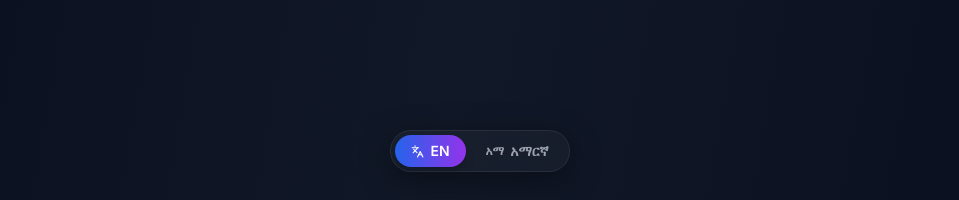
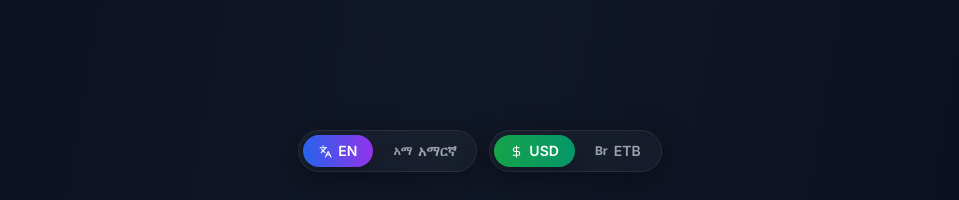
Before and after one commit to natnael156/nextjs-portfolio, a Next.js app: page / in a window 1280 px wide. Shown: the part 3760-3960 px from the top of the page, without its empty margins (160-1119 px from the left). Built offline with nearby package versions, Linux system fonts and the light colour scheme; no server answers; the database is empty.

Commit message:
feat: add USD/ETB currency toggle with live conversion and admin ETB rate control

```diff
--- a/app/admin/tabs.tsx
+++ b/app/admin/tabs.tsx
@@ -1590,6 +1590,7 @@ export function PricingTab() {
   ];
 
   const defaults: Record<string, number> = {
+    etb_rate: 57,
     landing: 300, portfolio: 400, ecommerce: 1200, webapp: 1500, mobile: 2000, blog: 600,
     feat_auth: 300, feat_db: 400, feat_payment: 350, feat_seo: 200, feat_analytics: 250,
     feat_email: 200, feat_animations: 300, feat_cms: 350, feat_realtime: 400, feat_chat: 250,
--- a/components/Pricing.tsx
+++ b/components/Pricing.tsx
@@ -5,7 +5,7 @@ import { useRef, useState, useEffect } from "react";
 import {
   Check, ArrowRight, Globe, ShoppingCart, LayoutDashboard,
   Smartphone, Database, Zap, Shield, Search, RefreshCw, Palette,
-  MessageSquare, BarChart, Mail, ChevronRight, Calculator, Languages,
+  MessageSquare, BarChart, Mail, ChevronRight, Languages, DollarSign,
 } from "lucide-react";
 
 // ─── Translations ─────────────────────────────────────────────────
@@ -147,6 +147,17 @@ export default function Pricing() {
 
   // editable prices loaded from admin API
   const [customPrices, setCustomPrices] = useState<Record<string, number>>({});
+  // currency
+  const [currency, setCurrency] = useState<"usd" | "etb">("usd");
+  const ETB_RATE = customPrices["etb_rate"] ?? 57; // 1 USD = X ETB, editable in admin
+
+  const fmt = (usdAmount: number) => {
+    if (currency === "etb") {
+      const etb = Math.round(usdAmount * ETB_RATE);
+      return `ETB ${etb.toLocaleString()}`;
+    }
+    return `$${usdAmount.toLocaleString()}`;
+  };
 
   useEffect(() => {
     fetch("/api/pricing-config")
@@ -187,7 +198,7 @@ export default function Pricing() {
       ? timelines.find(t => t.id === timeline)?.labelEn
       : timelines.find(t => t.id === timeline)?.labelAm;
 
-    const message = `Project Quote Request:\n\nProject Type: ${ptLabel}\nPages: ${pages}\nFeatures: ${featLabels || "None"}\nTimeline: ${tlLabel}\nEstimated Budget: $${total.toLocaleString()}\n\nNote: ${note}`;
+    const message = `Project Quote Request:\n\nProject Type: ${ptLabel}\nPages: ${pages}\nFeatures: ${featLabels || "None"}\nTimeline: ${tlLabel}\nEstimated Budget: $${total.toLocaleString()} USD / ETB ${Math.round(total * ETB_RATE).toLocaleString()}\n\nNote: ${note}`;
     try {
       await fetch(`https://formspree.io/f/movzdlrb`, {
         method: "POST",
@@ -214,8 +225,9 @@ export default function Pricing() {
           transition={{ duration: 0.7 }}
           className="text-center mb-16"
         >
-          {/* Language toggle */}
-          <div className="flex justify-center mb-6">
+          {/* Language + Currency toggles */}
+          <div className="flex justify-center gap-3 mb-6 flex-wrap">
+            {/* Language */}
             <div className="inline-flex items-center gap-1 p-1 glass rounded-full border border-white/10">
               <button
                 onClick={() => setLang("en")}
@@ -228,6 +240,21 @@ export default function Pricing() {
                 className={`flex items-center gap-1.5 px-4 py-1.5 rounded-full text-sm font-semibold transition-all ${lang === "am" ? "bg-gradient-to-r from-blue-600 to-purple-600 text-white shadow-lg" : "text-gray-400 hover:text-white"}`}
               >
                 <span className="text-xs">አማ</span> አማርኛ
+              </button>
+            </div>
+            {/* Currency */}
+            <div className="inline-flex items-center gap-1 p-1 glass rounded-full border border-white/10">
+              <button
+                onClick={() => setCurrency("usd")}
+                className={`flex items-center gap-1.5 px-4 py-1.5 rounded-full text-sm font-semibold transition-all ${currency === "usd" ? "bg-gradient-to-r from-green-600 to-emerald-600 text-white shadow-lg" : "text-gray-400 hover:text-white"}`}
+              >
+                <DollarSign size={13} /> USD
+              </button>
+              <button
+                onClick={() => setCurrency("etb")}
+                className={`flex items-center gap-1.5 px-4 py-1.5 rounded-full text-sm font-semibold transition-all ${currency === "etb" ? "bg-gradient-to-r from-green-600 to-emerald-600 text-white shadow-lg" : "text-gray-400 hover:text-white"}`}
+              >
+                <span className="text-xs font-bold">Br</span> ETB
               </button>
             </div>
           </div>
@@ -291,7 +318,7 @@ export default function Pricing() {
                             <p className={`font-semibold text-sm ${sel ? "text-white" : "text-gray-300"}`}>{lang === "en" ? pt.labelEn : pt.labelAm}</p>
                             <p className="text-xs text-gray-500 mt-0.5">{lang === "en" ? pt.descEn : pt.descAm}</p>
                           </div>
-                          <p className={`text-xs font-bold ${sel ? "text-blue-400" : "text-gray-500"}`}>{tr.from} ${price.toLocaleString()}</p>
+                          <p className={`text-xs font-bold ${sel ? "text-blue-400" : "text-gray-500"}`}>{tr.from} {fmt(price)}</p>
                         </motion.button>
                       );
                     })}
@@ -330,7 +357,7 @@ export default function Pricing() {
                               <Icon size={16} className={on ? "text-purple-400" : "text-gray-500"} />
                             </div>
                             <span className={`text-sm font-medium flex-1 ${on ? "text-white" : "text-gray-400"}`}>{lang === "en" ? feat.labelEn : feat.labelAm}</span>
-                            <span className={`text-xs font-bold flex-shrink-0 ${on ? "text-purple-400" : "text-gray-600"}`}>+${price}</span>
+                            <span className={`text-xs font-bold flex-shrink-0 ${on ? "text-purple-400" : "text-gray-600"}`}>+{fmt(price)}</span>
                             {on && <div className="w-5 h-5 bg-purple-500 rounded-full flex items-center justify-center flex-shrink-0"><Check size={10} className="text-white" strokeWidth={3} /></div>}
                           </motion.button>
                         );
@@ -387,7 +414,15 @@ export default function Pricing() {
                         <div className="flex justify-between text-sm"><span className="text-gray-400">{tr.timeline}</span><span className="text-white font-medium">{lang === "en" ? timelines.find(tl => tl.id === timeline)?.labelEn : timelines.find(tl => tl.id === timeline)?.labelAm}</span></div>
                         <div className="border-t border-white/8 pt-3 flex justify-between items-center">
                           <span className="font-bold text-white">{tr.estimatedTotal}</span>
-                          <span className="text-2xl font-black gradient-text">${total.toLocaleString()}</span>
+                          <div className="text-right">
+                            <span className="text-2xl font-black gradient-text">{fmt(total)}</span>
+                            {currency === "usd" && (
+                              <p className="text-xs text-gray-500 mt-0.5">≈ ETB {Math.round(total * ETB_RATE).toLocaleString()}</p>
+                            )}
+                            {currency === "etb" && (
+                              <p className="text-xs text-gray-500 mt-0.5">≈ ${total.toLocaleString()} USD</p>
+                            )}
+                          </div>
                         </div>
                       </div>
                       <form onSubmit={handleSubmit} className="space-y-4">
@@ -419,7 +454,7 @@ export default function Pricing() {
               <div className="border-t border-white/8 px-8 py-5 flex items-center justify-between bg-white/2">
                 <div>
                   <p className="text-xs text-gray-500 uppercase tracking-widest mb-0.5">{tr.estimatedPrice}</p>
-                  <motion.p key={total} initial={{ scale: 1.15, color: "#60a5fa" }} animate={{ scale: 1, color: "#ffffff" }} transition={{ duration: 0.3 }} className="text-2xl font-black text-white">
+                  <motion.p key={`${total}-${currency}`} initial={{ scale: 1.15, color: "#60a5fa" }} animate={{ scale: 1, color: "#ffffff" }} transition={{ duration: 0.3 }} className="text-2xl font-black text-white">
                     {total > 0 ? `$${total.toLocaleString()}` : "—"}
                   </motion.p>
                 </div>
```
